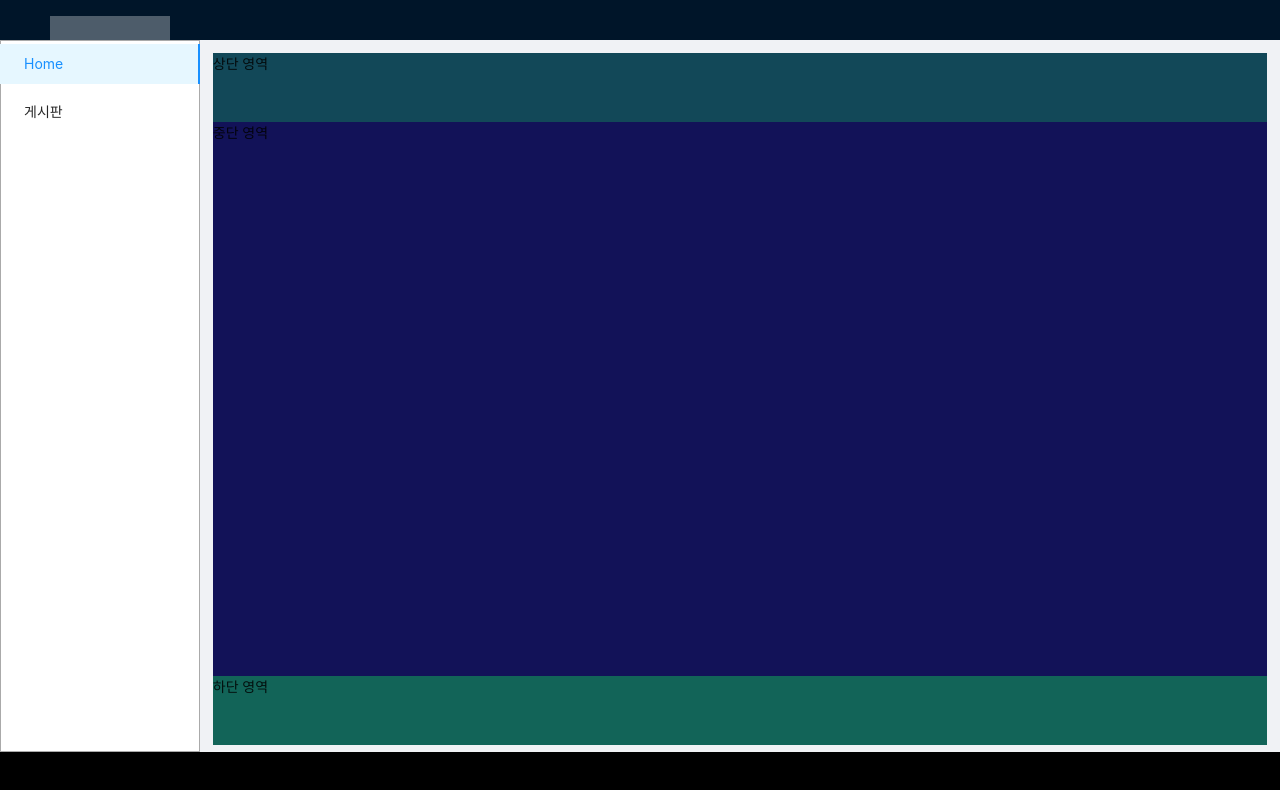
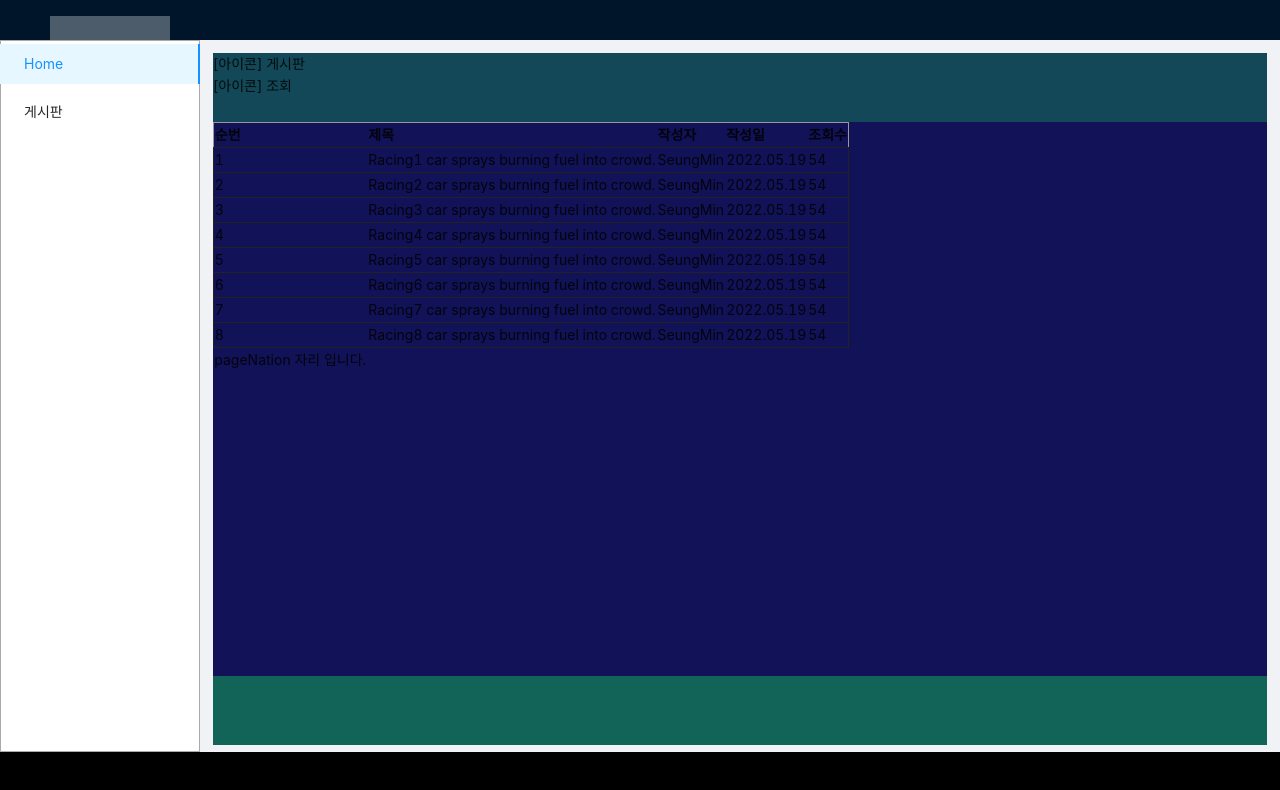
Before and after one commit to SeungMinK/BoardPJT, a React (Create React App) app in the folder web/: page /border in a window 1280 px wide. Shown: the top 790 px of the page. Built offline with nearby package versions, Linux system fonts and the light colour scheme; a web font is replaced by a local one.

Commit message:
FEAT : Border 구현
하드코딩 데이터로 구현

```diff
--- a/web/src/pages/border/Border.js
+++ b/web/src/pages/border/Border.js
@@ -1,18 +1,102 @@
 import React from "react";
 import "../../css/border.css";
+import { List, Typography, Divider } from "antd";
 function Border() {
+    const data = [
+        {
+            title: "Racing1 car sprays burning fuel into crowd.",
+            createid: "SeungMin",
+            createtm: "2022.05.19",
+            count: "54",
+        },
+        {
+            title: "Racing2 car sprays burning fuel into crowd.",
+            createid: "SeungMin",
+            createtm: "2022.05.19",
+            count: "54",
+        },
+        {
+            title: "Racing3 car sprays burning fuel into crowd.",
+            createid: "SeungMin",
+            createtm: "2022.05.19",
+            count: "54",
+        },
+        {
+            title: "Racing4 car sprays burning fuel into crowd.",
+            createid: "SeungMin",
+            createtm: "2022.05.19",
+            count: "54",
+        },
+        {
+            title: "Racing5 car sprays burning fuel into crowd.",
+            createid: "SeungMin",
+            createtm: "2022.05.19",
+            count: "54",
+        },
+        {
+            title: "Racing6 car sprays burning fuel into crowd.",
+            createid: "SeungMin",
+            createtm: "2022.05.19",
+            count: "54",
+        },
+        {
+            title: "Racing7 car sprays burning fuel into crowd.",
+            createid: "SeungMin",
+            createtm: "2022.05.19",
+            count: "54",
+        },
+        {
+            title: "Racing8 car sprays burning fuel into crowd.",
+            createid: "SeungMin",
+            createtm: "2022.05.19",
+            count: "54",
+        },
+    ];
     return (
         <>
             <div className="border-wrap">
                 <header className="border-wrap-top">
-                    <span>상단 영역</span>
+                    <div className="border-wrap-top-title">
+                        <span className="border-content-top-title">[아이콘]</span>
+                        <span className="border-content-top-title"> 게시판</span>
+                    </div>
+                    <div className="border-wrap-top-search">
+                        <span className="border-content-top-title">[아이콘]</span>
+                        <span className="border-content-top-title"> 조회</span>
+                    </div>
                 </header>
                 <section className="border-wrap-middle">
-                    <span>중단 영역</span>
+                    <table className="border-wrap-middle-table">
+                        <thead style={{ border: "1px solid #999" }}>
+                            <th>순번</th>
+                            <th>제목</th>
+                            <th>작성자</th>
+                            <th>작성일</th>
+                            <th>조회수</th>
+                        </thead>
+                        <tbody>
+                            {data.map((data, index) => {
+                                return (
+                                    <>
+                                        <tr style={{ border: "1px solid #222" }}>
+                                            <td>{index + 1}</td>
+                                            <td>{data.title}</td>
+                                            <td>{data.createid}</td>
+                                            <td>{data.createtm}</td>
+                                            <td>{data.count}</td>
+                                        </tr>
+                                    </>
+                                );
+                            })}
+                        </tbody>
+                        <tfoot style={{ height: "10%" }}>
+                            <div>
+                                <td colSpan={5}>{"pageNation 자리 입니다."}</td>
+                            </div>
+                        </tfoot>
+                    </table>
                 </section>
-                <footer className="border-wrap-bottom">
-                    <span>하단 영역</span>
-                </footer>
+                <footer className="border-wrap-bottom"></footer>
             </div>
         </>
     );
```
